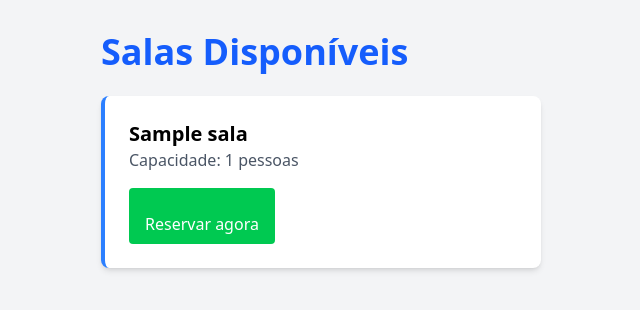
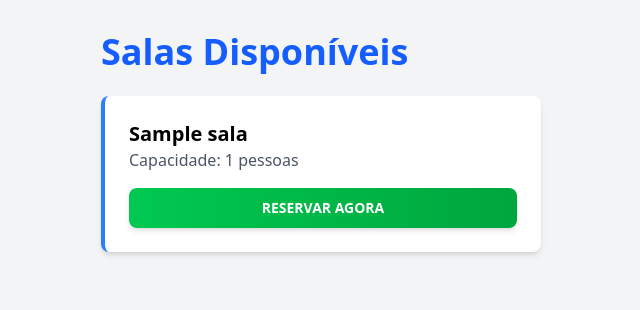
Before and after one commit to FabricyoSilva/reserva_salas, a Django app: page / in a window 1280 px wide. Shown: the top 310 px of the page, without its empty margins (91-731 px from the left). Run offline with Django 5.2, Linux system fonts and the light colour scheme; a user stored in the database is signed in; tables that the repository leaves empty hold one stand-in row (values such as "Sample post"); some libraries are stand-ins or nearby versions.

Commit message:
Ajustando botao em reservar salas

```diff
--- a/reservas/templates/reservas/home.html
+++ b/reservas/templates/reservas/home.html
@@ -1,10 +1,12 @@
 {% load static tailwind_tags %}
 <!DOCTYPE html>
 <html lang="pt-br">
+
 <head>
     <title>Sistema de Reservas</title>
     {% tailwind_css %}
 </head>
+
 <body class="bg-gray-100 p-8">
     <div class="max-w-4xl mx-auto">
         <h1 class="text-4xl font-bold text-blue-600 mb-6">Salas Disponíveis</h1>
@@ -14,9 +16,10 @@
             <div class="bg-white p-6 rounded-lg shadow-md border-l-4 border-blue-500">
                 <h2 class="text-xl font-semibold">{{ sala.nome }}</h2>
                 <p class="text-gray-600">Capacidade: {{ sala.capacidade }} pessoas</p>
-                <button class="mt-4 bg-green-500 text-white px-4 py-2 rounded hover:bg-green-600 transition">
-                    <a href="{% url 'reservar_sala' %}" class="mt-4 inline-block bg-green-500 ...">Reservar agora</a>
-                </button>
+                <a href="{% url 'reservar_sala' %}"
+                    class="mt-4 inline-block w-full text-center px-6 py-2.5 bg-gradient-to-r from-green-500 to-green-600 text-white font-bold text-sm uppercase rounded-lg shadow-md hover:from-green-600 hover:to-green-700 hover:shadow-lg focus:outline-none focus:ring-2 focus:ring-green-500 focus:ring-opacity-75 transform transition-all duration-200 active:scale-95">
+                    Reservar agora
+                </a>
             </div>
             {% empty %}
             <p>Nenhuma sala cadastrada no momento.</p>
@@ -24,4 +27,5 @@
         </div>
     </div>
 </body>
+
 </html>
--- a/theme/static/css/dist/styles.css
+++ b/theme/static/css/dist/styles.css
@@ -12,6 +12,7 @@
     --color-red-600: oklch(57.7% 0.245 27.325);
     --color-green-500: oklch(72.3% 0.219 149.579);
     --color-green-600: oklch(62.7% 0.194 149.214);
+    --color-green-700: oklch(52.7% 0.154 150.069);
     --color-blue-500: oklch(62.3% 0.214 259.815);
     --color-blue-600: oklch(54.6% 0.245 262.881);
     --color-blue-700: oklch(48.8% 0.243 264.376);
@@ -276,6 +277,9 @@
   .border-collapse {
     border-collapse: collapse;
   }
+  .transform {
+    transform: var(--tw-rotate-x,) var(--tw-rotate-y,) var(--tw-rotate-z,) var(--tw-skew-x,) var(--tw-skew-y,);
+  }
   .resize {
     resize: both;
   }
@@ -366,6 +370,18 @@
   .bg-white {
     background-color: var(--color-white);
   }
+  .bg-gradient-to-r {
+    --tw-gradient-position: to right in oklab;
+    background-image: linear-gradient(var(--tw-gradient-stops));
+  }
+  .from-green-500 {
+    --tw-gradient-from: var(--color-green-500);
+    --tw-gradient-stops: var(--tw-gradient-via-stops, var(--tw-gradient-position), var(--tw-gradient-from) var(--tw-gradient-from-position), var(--tw-gradient-to) var(--tw-gradient-to-position));
+  }
+  .to-green-600 {
+    --tw-gradient-to: var(--color-green-600);
+    --tw-gradient-stops: var(--tw-gradient-via-stops, var(--tw-gradient-position), var(--tw-gradient-from) var(--tw-gradient-from-position), var(--tw-gradient-to) var(--tw-gradient-to-position));
+  }
   .p-2 {
     padding: calc(var(--spacing) * 2);
   }
@@ -384,11 +400,17 @@
   .px-4 {
     padding-inline: calc(var(--spacing) * 4);
   }
+  .px-6 {
+    padding-inline: calc(var(--spacing) * 6);
+  }
   .py-1 {
     padding-block: calc(var(--spacing) * 1);
   }
   .py-2 {
     padding-block: calc(var(--spacing) * 2);
+  }
+  .py-2\.5 {
+    padding-block: calc(var(--spacing) * 2.5);
   }
   .text-center {
     text-align: center;
@@ -467,6 +489,9 @@
   .text-white {
     color: var(--color-white);
   }
+  .uppercase {
+    text-transform: uppercase;
+  }
   .underline {
     text-decoration-line: underline;
   }
@@ -495,9 +520,18 @@
     transition-timing-function: var(--tw-ease, var(--default-transition-timing-function));
     transition-duration: var(--tw-duration, var(--default-transition-duration));
   }
+  .transition-all {
+    transition-property: all;
+    transition-timing-function: var(--tw-ease, var(--default-transition-timing-function));
+    transition-duration: var(--tw-duration, var(--default-transition-duration));
+  }
   .duration-150 {
     --tw-duration: 150ms;
     transition-duration: 150ms;
+  }
+  .duration-200 {
+    --tw-duration: 200ms;
+    transition-duration: 200ms;
   }
   .hover\:bg-blue-700 {
     &:hover {
@@ -520,10 +554,34 @@
       }
     }
   }
+  .hover\:from-green-600 {
+    &:hover {
+      @media (hover: hover) {
+        --tw-gradient-from: var(--color-green-600);
+        --tw-gradient-stops: var(--tw-gradient-via-stops, var(--tw-gradient-position), var(--tw-gradient-from) var(--tw-gradient-from-position), var(--tw-gradient-to) var(--tw-gradient-to-position));
+      }
+    }
+  }
+  .hover\:to-green-700 {
+    &:hover {
+      @media (hover: hover) {
+        --tw-gradient-to: var(--color-green-700);
+        --tw-gradient-stops: var(--tw-gradient-via-stops, var(--tw-gradient-position), var(--tw-gradient-from) var(--tw-gradient-from-position), var(--tw-gradient-to) var(--tw-gradient-to-position));
+      }
+    }
+  }
   .hover\:underline {
     &:hover {
       @media (hover: hover) {
         text-decoration-line: underline;
+      }
+    }
+  }
+  .hover\:shadow-lg {
+    &:hover {
+      @media (hover: hover) {
+        --tw-shadow: 0 10px 15px -3px var(--tw-shadow-color, rgb(0 0 0 / 0.1)), 0 4px 6px -4px var(--tw-shadow-color, rgb(0 0 0 / 0.1));
+        box-shadow: var(--tw-inset-shadow), var(--tw-inset-ring-shadow), var(--tw-ring-offset-shadow), var(--tw-ring-shadow), var(--tw-shadow);
       }
     }
   }
@@ -543,6 +601,11 @@
       --tw-ring-color: var(--color-blue-500);
     }
   }
+  .focus\:ring-green-500 {
+    &:focus {
+      --tw-ring-color: var(--color-green-500);
+    }
+  }
   .focus\:ring-offset-2 {
     &:focus {
       --tw-ring-offset-width: 2px;
@@ -555,11 +618,39 @@
       outline-style: none;
     }
   }
+  .active\:scale-95 {
+    &:active {
+      --tw-scale-x: 95%;
+      --tw-scale-y: 95%;
+      --tw-scale-z: 95%;
+      scale: var(--tw-scale-x) var(--tw-scale-y);
+    }
+  }
   .md\:grid-cols-2 {
     @media (width >= 48rem) {
       grid-template-columns: repeat(2, minmax(0, 1fr));
     }
   }
+}
+@property --tw-rotate-x {
+  syntax: "*";
+  inherits: false;
+}
+@property --tw-rotate-y {
+  syntax: "*";
+  inherits: false;
+}
+@property --tw-rotate-z {
+  syntax: "*";
+  inherits: false;
+}
+@property --tw-skew-x {
+  syntax: "*";
+  inherits: false;
+}
+@property --tw-skew-y {
+  syntax: "*";
+  inherits: false;
 }
 @property --tw-space-y-reverse {
   syntax: "*";
@@ -575,6 +666,48 @@
   syntax: "*";
   inherits: false;
   initial-value: solid;
+}
+@property --tw-gradient-position {
+  syntax: "*";
+  inherits: false;
+}
+@property --tw-gradient-from {
+  syntax: "<color>";
+  inherits: false;
+  initial-value: #0000;
+}
+@property --tw-gradient-via {
+  syntax: "<color>";
+  inherits: false;
+  initial-value: #0000;
+}
+@property --tw-gradient-to {
+  syntax: "<color>";
+  inherits: false;
+  initial-value: #0000;
+}
+@property --tw-gradient-stops {
+  syntax: "*";
+  inherits: false;
+}
+@property --tw-gradient-via-stops {
+  syntax: "*";
+  inherits: false;
+}
+@property --tw-gradient-from-position {
+  syntax: "<length-percentage>";
+  inherits: false;
+  initial-value: 0%;
+}
+@property --tw-gradient-via-position {
+  syntax: "<length-percentage>";
+  inherits: false;
+  initial-value: 50%;
+}
+@property --tw-gradient-to-position {
+  syntax: "<length-percentage>";
+  inherits: false;
+  initial-value: 100%;
 }
 @property --tw-leading {
   syntax: "*";
@@ -662,12 +795,41 @@
   syntax: "*";
   inherits: false;
 }
+@property --tw-scale-x {
+  syntax: "*";
+  inherits: false;
+  initial-value: 1;
+}
+@property --tw-scale-y {
+  syntax: "*";
+  inherits: false;
+  initial-value: 1;
+}
+@property --tw-scale-z {
+  syntax: "*";
+  inherits: false;
+  initial-value: 1;
+}
 @layer properties {
   @supports ((-webkit-hyphens: none) and (not (margin-trim: inline))) or ((-moz-orient: inline) and (not (color:rgb(from red r g b)))) {
     *, ::before, ::after, ::backdrop {
+      --tw-rotate-x: initial;
+      --tw-rotate-y: initial;
+      --tw-rotate-z: initial;
+      --tw-skew-x: initial;
+      --tw-skew-y: initial;
       --tw-space-y-reverse: 0;
       --tw-space-x-reverse: 0;
       --tw-border-style: solid;
+      --tw-gradient-position: initial;
+      --tw-gradient-from: #0000;
+      --tw-gradient-via: #0000;
+      --tw-gradient-to: #0000;
+      --tw-gradient-stops: initial;
+      --tw-gradient-via-stops: initial;
+      --tw-gradient-from-position: 0%;
+      --tw-gradient-via-position: 50%;
+      --tw-gradient-to-position: 100%;
       --tw-leading: initial;
       --tw-font-weight: initial;
       --tw-tracking: initial;
@@ -687,6 +849,9 @@
       --tw-ring-offset-shadow: 0 0 #0000;
       --tw-outline-style: solid;
       --tw-duration: initial;
+      --tw-scale-x: 1;
+      --tw-scale-y: 1;
+      --tw-scale-z: 1;
     }
   }
 }
```
